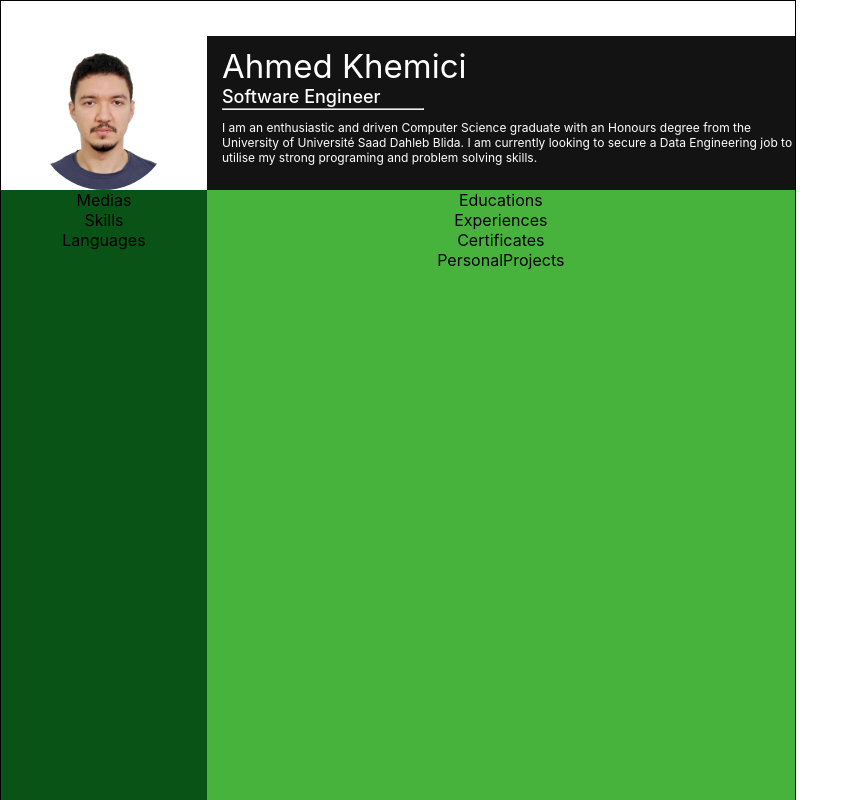
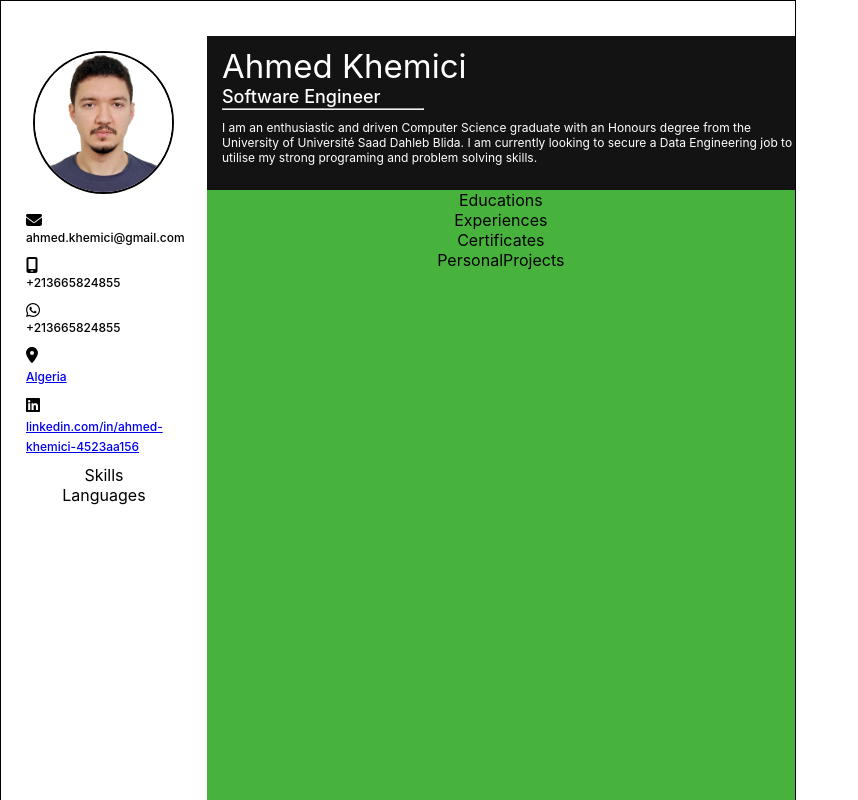
Before and after one commit to AhmedKhemici/cv_maker, a React (Create React App) app: page / in a window 1280 px wide. Shown: the top 800 px of the page, without its empty margins (0-858 px from the left). Built offline with nearby package versions, Linux system fonts and the light colour scheme.

Commit message:
added media

```diff
--- a/package.json
+++ b/package.json
@@ -3,6 +3,10 @@
   "version": "0.1.0",
   "private": true,
   "dependencies": {
+    "@fortawesome/fontawesome-svg-core": "^6.5.1",
+    "@fortawesome/free-brands-svg-icons": "^6.5.1",
+    "@fortawesome/free-solid-svg-icons": "^6.5.1",
+    "@fortawesome/react-fontawesome": "^0.2.0",
     "@testing-library/jest-dom": "^5.17.0",
     "@testing-library/react": "^13.4.0",
     "@testing-library/user-event": "^13.5.0",
--- a/src/App.js
+++ b/src/App.js
@@ -16,17 +16,43 @@ const App = () => {
       `
     },
     "side_content":{
+      "medias":[
+        {
+          "type":"email",
+          "value":"ahmed.khemici@gmail.com",
+          "url":""
+        },
+        {
+          "type":"phone",
+          "value":"+213665824855",
+        },
+        {
+          "type":"whatsapp",
+          "value":"+213665824855",
+          "url":""
+        },
+        {
+          "type":"location",
+          "value":"Algeria",
+          "url":"https://maps.app.goo.gl/UtR5SaZmm1oansTp8"
+        },
+        {
+          "type":"linkedin",
+          "value":"linkedin.com/in/ahmed-khemici-4523aa156",
+          "url":"https://www.linkedin.com/in/ahmed-khemici-4523aa156"
+        }
+      ]
     },
     "main_content":{
     }
   }
   return (
     <div className='App container'>
-      <div className='profile'>
+      <div>
         <Profile profile={cv.profile}/>
       </div>
       <div className='content'>
-        <SideContent/>
+        <SideContent side_content={cv.side_content}/>
         <MainContent/>
       </div>
     </div>
--- a/src/Components/Profile/Photo/Photo.css
+++ b/src/Components/Profile/Photo/Photo.css
@@ -6,6 +6,7 @@
 }
 
 .Photo>img {
+    border: 2px solid;
     height: 100%;
     border-radius: 100%;
 }
--- a/src/Components/SideContent/Medias/Medias.css
+++ b/src/Components/SideContent/Medias/Medias.css
@@ -1,3 +1,20 @@
 .Medias{
+    margin-top: 20px;
+}
 
+.media__content{
+   text-align: left;
+   margin-left: 25px;
+   margin-bottom: 10px;
 }
+
+.media__type{
+    margin-right: 5px;
+    font-size: 16px;
+}
+
+.media__value{
+    font-size: 12px;
+    font-weight: 500;
+    align-self: center;
+}
--- a/src/Components/SideContent/Medias/Medias.js
+++ b/src/Components/SideContent/Medias/Medias.js
@@ -1,9 +1,39 @@
+import { FontAwesomeIcon } from '@fortawesome/react-fontawesome'
+import { faMobileScreen, faEnvelope, faLocationDot} from '@fortawesome/free-solid-svg-icons'
+import { faLinkedin, faWhatsapp} from '@fortawesome/free-brands-svg-icons'
 import './Medias.css'
 
 function Medias(props) {
+  const fontA = {
+    "email": faEnvelope,
+    "phone": faMobileScreen,
+    "whatsapp": faWhatsapp,
+    "location": faLocationDot,
+    "linkedin": faLinkedin
+  }
+  const template = <>
+    {props.medias.map((media)=>{
+      return <div className='media__content'>
+        <div className='media__type'>
+          <FontAwesomeIcon
+            icon={fontA[media.type]}
+          />
+        </div>
+        {media.url ?
+          <a href={media.url} className='media__value'>
+            {media.value}
+          </a> :
+          <div className='media__value'>
+            {media.value}
+          </div>
+        }
+
+      </div>
+    })}
+  </>
   return (
     <div className='Medias'>
-      Medias
+      {template}
     </div>
   )
 }
--- a/src/Components/SideContent/SideContent.css
+++ b/src/Components/SideContent/SideContent.css
@@ -1,5 +1,3 @@
 .SideContent {
   width: 5.45cm;
-  height: 24.15cm;
-  background-color: rgb(8, 83, 21);
 }
--- a/src/Components/SideContent/SideContent.js
+++ b/src/Components/SideContent/SideContent.js
@@ -6,7 +6,7 @@ import './SideContent.css'
 const SideContent = (props) => {
   return (
     <div className='SideContent'>
-        <Medias medias={props.media}/>
+        <Medias medias={props.side_content.medias}/>
         <Skills skills={props.skills}/>
         <Languages languages={props.languages}/>
     </div>
```
Also changed, not shown: 1 other file (tests, documents, lock files or other folders).
